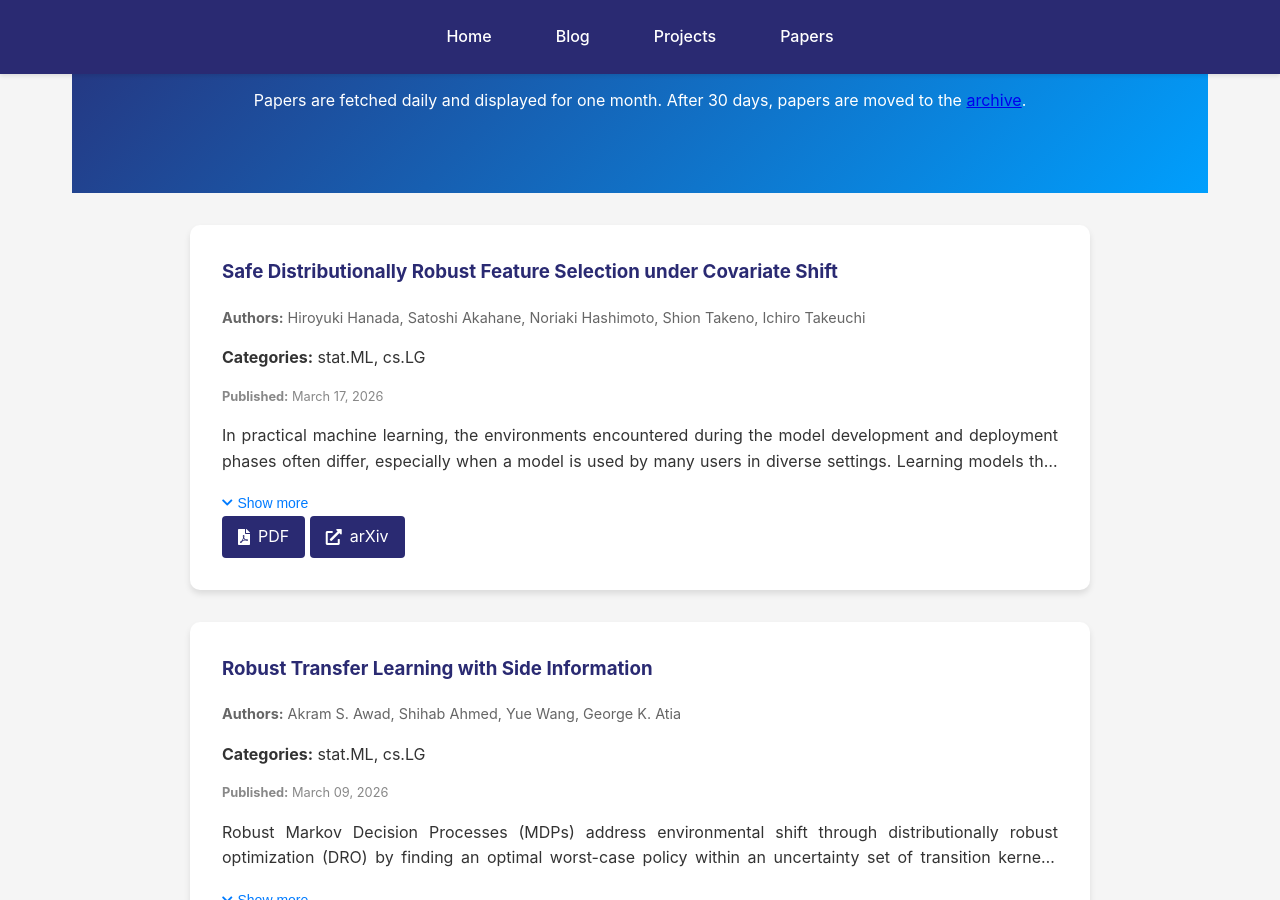
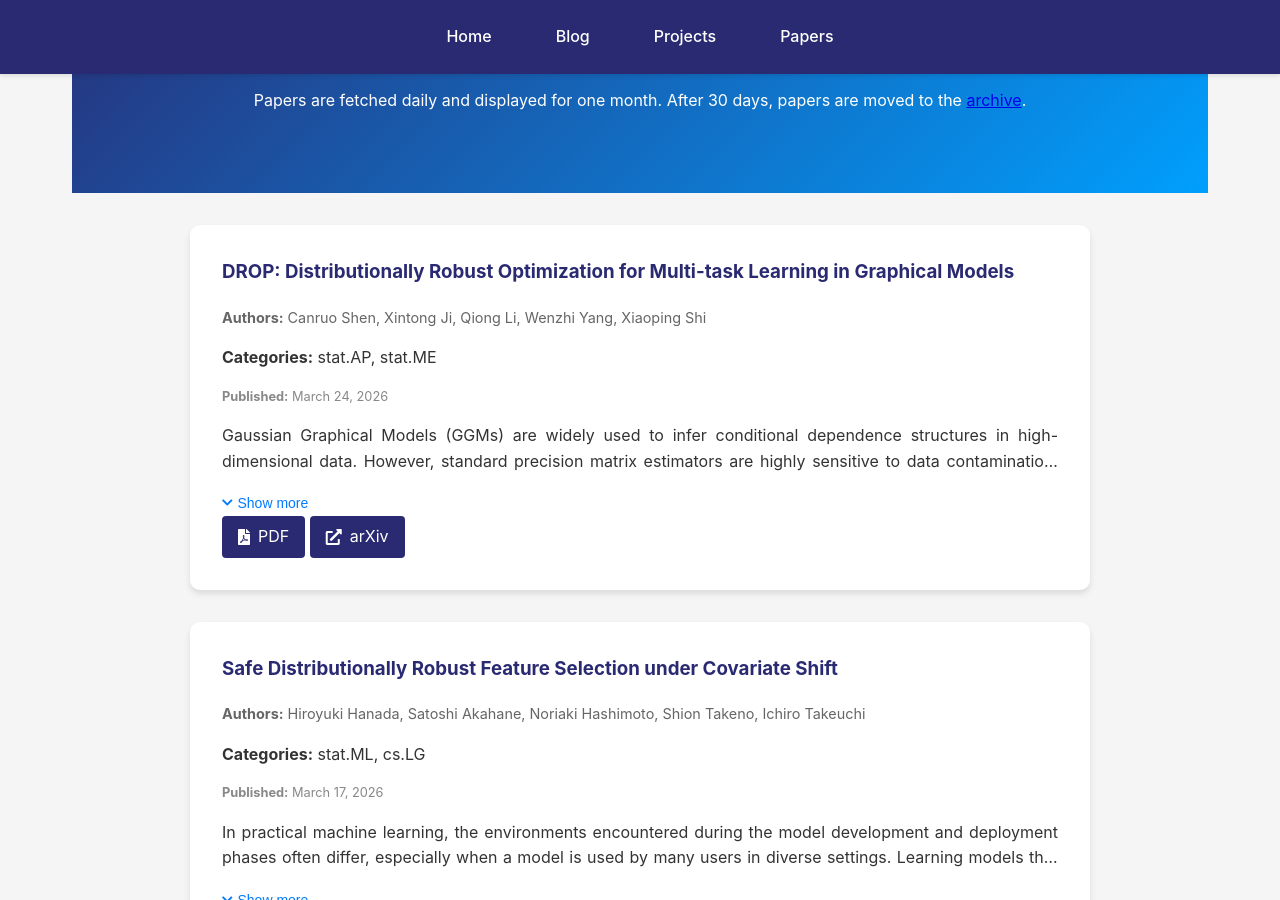
Before and after one commit to kyZhan2002/mypage, a Jekyll site: the page built from papers/index.html, in a window 1280 px wide and 900 px high, scrolled down 304 px. Built offline with Jekyll 4.4.1, drawn with Linux system fonts in a browser that asks for light colours; some of the changed text lies outside the part shown.

Commit message:
Update arXiv papers

```diff
--- a/_data/arxiv_archive.json
+++ b/_data/arxiv_archive.json
@@ -1,6 +1,24 @@
 {
-  "last_updated": 1773453431,
+  "last_updated": 1774404381,
   "papers": [
+    {
+      "arxiv_id": "2602.17743",
+      "title": "Provable Adversarial Robustness in In-Context Learning",
+      "authors": [
+        "Di Zhang"
+      ],
+      "abstract": "Large language models adapt to new tasks through in-context learning (ICL) without parameter updates. Current theoretical explanations for this capability assume test tasks are drawn from a distribution similar to that seen during pretraining. This assumption overlooks adversarial distribution shifts that threaten real-world reliability. To address this gap, we introduce a distributionally robust meta-learning framework that provides worst-case performance guarantees for ICL under Wasserstein-based distribution shifts. Focusing on linear self-attention Transformers, we derive a non-asymptotic bound linking adversarial perturbation strength ($\u03c1$), model capacity ($m$), and the number of in-context examples ($N$). The analysis reveals that model robustness scales with the square root of its capacity ($\u03c1_{\\text{max}} \\propto \\sqrt{m}$), while adversarial settings impose a sample complexity penalty proportional to the square of the perturbation magnitude ($N_\u03c1- N_0 \\propto \u03c1^2$). Experiments on synthetic tasks confirm these scaling laws. These findings advance the theoretical understanding of ICL's limits under adversarial conditions and suggest that model capacity serves as a fundamental resource for distributional robustness.",
+      "published": "February 19, 2026",
+      "published_raw": "2026-02-19T12:37:00Z",
+      "categories": [
+        "cs.LG",
+        "stat.ML"
+      ],
+      "pdf_link": "https://arxiv.org/pdf/2602.17743v1",
+      "arxiv_url": "https://arxiv.org/abs/2602.17743v1",
+      "added_timestamp": 1771812315,
+      "archived_timestamp": 1774404381
+    },
     {
       "arxiv_id": "2602.08470",
       "title": "Learning Credal Ensembles via Distributionally Robust Optimization",
--- a/_data/arxiv_cache.json
+++ b/_data/arxiv_cache.json
@@ -1,6 +1,27 @@
 {
-  "last_fetch_timestamp": 1774317656,
+  "last_fetch_timestamp": 1774404381,
   "papers": [
+    {
+      "arxiv_id": "2603.22845",
+      "title": "DROP: Distributionally Robust Optimization for Multi-task Learning in Graphical Models",
+      "authors": [
+        "Canruo Shen",
+        "Xintong Ji",
+        "Qiong Li",
+        "Wenzhi Yang",
+        "Xiaoping Shi"
+      ],
+      "abstract": "Gaussian Graphical Models (GGMs) are widely used to infer conditional dependence structures in high-dimensional data. However, standard precision matrix estimators are highly sensitive to data contamination, such as extreme outliers and heavy-tailed noise. In this paper, we propose DROP (Distributionally Robust Optimization), a robust estimation method formulated within a multi-task nodewise regression framework. The proposed estimator enforces structural sparsity while resisting the influence of corrupted observations. Theoretically, we establish error bounds for the DROP estimator under general contamination. Through extensive high-dimensional simulations, we demonstrate that DROP consistently controls the rate of false positive edges and outperforms conventional non-robust estimators when data deviate from standard Gaussian assumptions. Furthermore, in a functional MRI (fMRI) application, DROP maintains a stable graph structure and preserves network modularity even when subjected to severe data perturbations, whereas competing methods yield excessively dense networks. To facilitate reproducible research, the DROP R package will be made publicly available on GitHub.",
+      "published": "March 24, 2026",
+      "published_raw": "2026-03-24T06:33:55Z",
+      "categories": [
+        "stat.AP",
+        "stat.ME"
+      ],
+      "pdf_link": "https://arxiv.org/pdf/2603.22845v1",
+      "arxiv_url": "https://arxiv.org/abs/2603.22845v1",
+      "added_timestamp": 1774404381
+    },
     {
       "arxiv_id": "2603.16062",
       "title": "Safe Distributionally Robust Feature Selection under Covariate Shift",
@@ -117,23 +138,6 @@
       "pdf_link": "https://arxiv.org/pdf/2602.20403v1",
       "arxiv_url": "https://arxiv.org/abs/2602.20403v1",
       "added_timestamp": 1771985055
-    },
-    {
-      "arxiv_id": "2602.17743",
-      "title": "Provable Adversarial Robustness in In-Context Learning",
-      "authors": [
-        "Di Zhang"
-      ],
-      "abstract": "Large language models adapt to new tasks through in-context learning (ICL) without parameter updates. Current theoretical explanations for this capability assume test tasks are drawn from a distribution similar to that seen during pretraining. This assumption overlooks adversarial distribution shifts that threaten real-world reliability. To address this gap, we introduce a distributionally robust meta-learning framework that provides worst-case performance guarantees for ICL under Wasserstein-based distribution shifts. Focusing on linear self-attention Transformers, we derive a non-asymptotic bound linking adversarial perturbation strength ($\u03c1$), model capacity ($m$), and the number of in-context examples ($N$). The analysis reveals that model robustness scales with the square root of its capacity ($\u03c1_{\\text{max}} \\propto \\sqrt{m}$), while adversarial settings impose a sample complexity penalty proportional to the square of the perturbation magnitude ($N_\u03c1- N_0 \\propto \u03c1^2$). Experiments on synthetic tasks confirm these scaling laws. These findings advance the theoretical understanding of ICL's limits under adversarial conditions and suggest that model capacity serves as a fundamental resource for distributional robustness.",
-      "published": "February 19, 2026",
-      "published_raw": "2026-02-19T12:37:00Z",
-      "categories": [
-        "cs.LG",
-        "stat.ML"
-      ],
-      "pdf_link": "https://arxiv.org/pdf/2602.17743v1",
-      "arxiv_url": "https://arxiv.org/abs/2602.17743v1",
-      "added_timestamp": 1771812315
     }
   ]
 }
```
